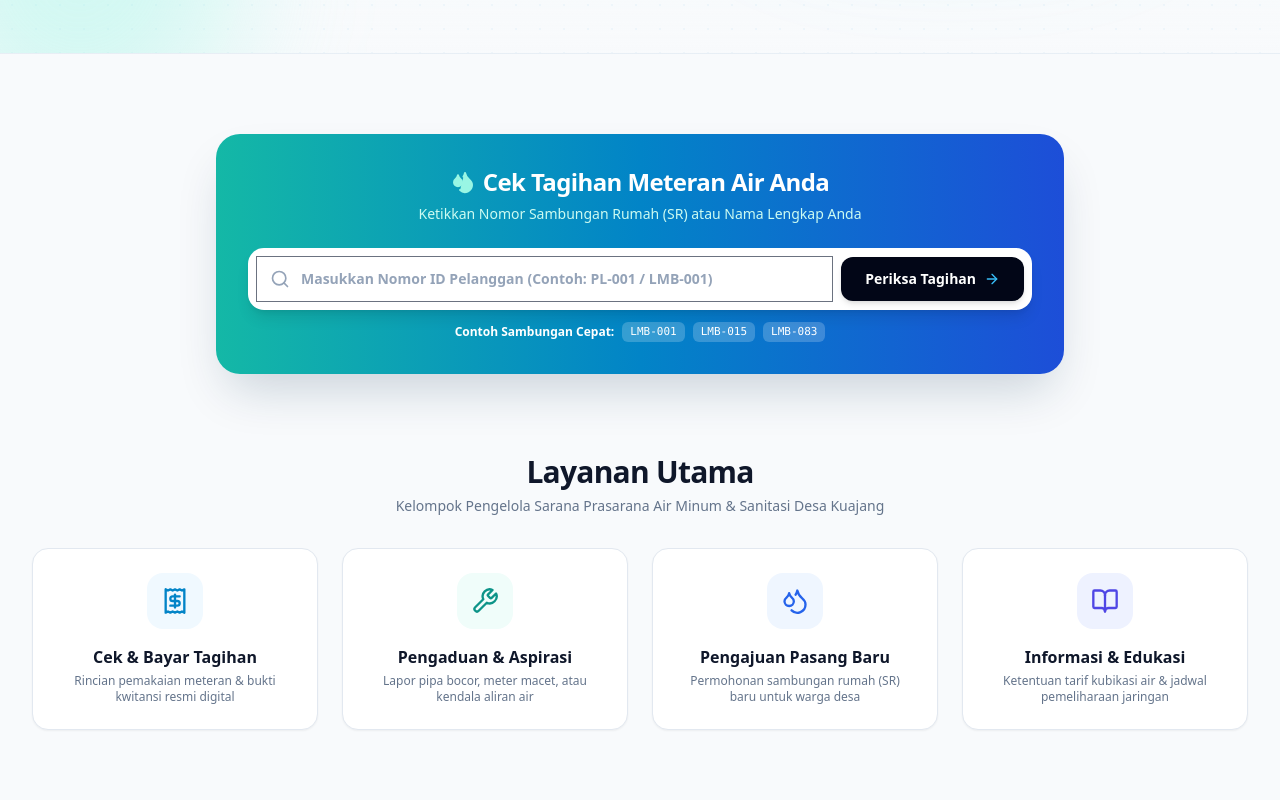
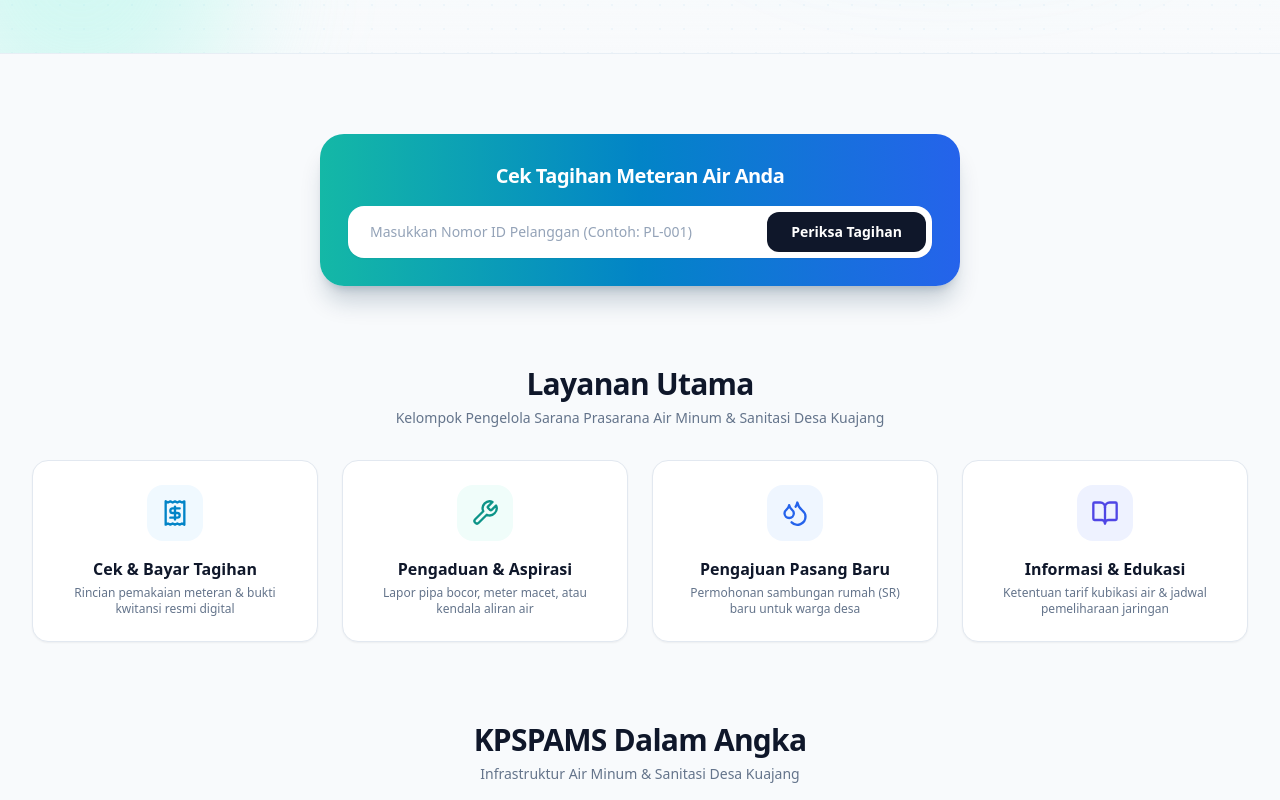
Before and after one commit to zarukjhi21/sistem_kpspams, a Next.js app in the folder frontend/: page / in a window 1280 px wide. Shown: the part 640-1440 px from the top of the page. Built offline with nearby package versions, Linux system fonts and the light colour scheme; no server answers.

Commit message:
fix(landing): polish floating search card to match minimalist Figma design without harsh borders

```diff
--- a/frontend/src/app/page.tsx
+++ b/frontend/src/app/page.tsx
@@ -425,66 +425,33 @@ export default function HomePage() {
           </div>
         </section>
 
-        {/* 3. Floating Card: "Cek Tagihan Meteran Air Anda" (Overlapping Element) */}
-        <section id="cek-tagihan" className="max-w-4xl mx-auto px-4 sm:px-6 -mt-16 sm:-mt-20 lg:-mt-24 relative z-30">
-          <div className="rounded-2xl sm:rounded-3xl bg-gradient-to-r from-teal-500 via-sky-600 to-blue-700 p-5 sm:p-7 lg:p-8 shadow-2xl shadow-sky-950/20 text-white">
-            <div className="text-center space-y-1 sm:space-y-1.5 mb-4 sm:mb-6">
-              <h2 className="text-lg sm:text-2xl font-black tracking-tight text-white flex items-center justify-center space-x-2">
-                <Droplets className="w-5 h-5 sm:w-6 sm:h-6 text-teal-200 fill-teal-200" />
-                <span>Cek Tagihan Meteran Air Anda</span>
+        {/* 3. Floating Card: "Cek Tagihan Meteran Air Anda" (Sleek Minimalist Figma Match) */}
+        <section id="cek-tagihan" className="max-w-2xl mx-auto px-4 -mt-10 sm:-mt-14 lg:-mt-16 relative z-30">
+          <div className="rounded-2xl sm:rounded-3xl bg-gradient-to-r from-teal-500 via-sky-600 to-blue-600 p-5 sm:p-7 shadow-xl shadow-sky-950/20 text-white">
+            <h2 className="text-base sm:text-xl font-bold tracking-tight text-white text-center mb-3 sm:mb-4">
+              Cek Tagihan Meteran Air Anda
             </h2>
-              <p className="text-xs sm:text-sm text-teal-100 font-medium">
-                Ketikkan Nomor Sambungan Rumah (SR) atau Nama Lengkap Anda
-              </p>
-            </div>
 
-            {/* Search Input Bar */}
-            <form onSubmit={handleQuickSearch} className="bg-white rounded-xl sm:rounded-2xl p-1.5 sm:p-2 shadow-lg flex flex-col sm:flex-row items-stretch sm:items-center gap-2">
-              <div className="relative flex-1">
-                <Search className="w-4 h-4 sm:w-5 sm:h-5 text-slate-400 absolute left-3.5 top-1/2 -translate-y-1/2" />
+            {/* Clean Unified Search Bar with Zero Clutter & No Harsh Borders */}
+            <form
+              onSubmit={handleQuickSearch}
+              className="bg-white rounded-xl sm:rounded-2xl p-1.5 shadow-sm flex flex-col sm:flex-row items-stretch sm:items-center gap-1.5 sm:gap-2"
+            >
               <input
                 ref={searchInputRef}
                 type="text"
                 value={quickSearch}
                 onChange={(e) => setQuickSearch(e.target.value)}
-                  placeholder="Masukkan Nomor ID Pelanggan (Contoh: PL-001 / LMB-001)"
-                  className="w-full pl-10 sm:pl-11 pr-3 py-2.5 sm:py-3 text-slate-900 placeholder-slate-400 text-xs sm:text-sm font-semibold focus:outline-none bg-transparent"
+                placeholder="Masukkan Nomor ID Pelanggan (Contoh: PL-001)"
+                className="flex-1 px-3 sm:px-4 py-2 sm:py-2.5 text-slate-800 placeholder-slate-400 text-xs sm:text-sm font-medium border-0 focus:ring-0 focus:outline-none bg-transparent"
               />
-              </div>
               <button
                 type="submit"
-                className="px-6 py-2.5 sm:py-3 rounded-lg sm:rounded-xl bg-slate-950 hover:bg-slate-800 text-white font-black text-xs sm:text-sm shadow-md transition active:scale-95 flex items-center justify-center space-x-2 whitespace-nowrap cursor-pointer"
+                className="px-5 sm:px-6 py-2.5 rounded-lg sm:rounded-xl bg-[#0F172A] hover:bg-[#1E293B] text-white font-bold text-xs sm:text-sm transition active:scale-95 whitespace-nowrap shadow-xs cursor-pointer"
               >
-                <span>Periksa Tagihan</span>
-                <ArrowRight className="w-4 h-4 text-sky-400" />
+                Periksa Tagihan
               </button>
             </form>
-
-            {/* Quick Helper Chips */}
-            <div className="mt-3 flex flex-wrap items-center justify-center gap-1.5 sm:gap-2 text-[11px] sm:text-xs text-teal-100">
-              <span className="font-semibold text-white">Contoh Sambungan Cepat:</span>
-              <button
-                type="button"
-                onClick={() => { setQuickSearch("LMB-001"); router.push("/portal?no=LMB-001"); }}
-                className="px-2 py-0.5 rounded-md bg-white/20 hover:bg-white/30 text-white font-mono text-[10px] sm:text-[11px] transition"
-              >
-                LMB-001
-              </button>
-              <button
-                type="button"
-                onClick={() => { setQuickSearch("LMB-015"); router.push("/portal?no=LMB-015"); }}
-                className="px-2 py-0.5 rounded-md bg-white/20 hover:bg-white/30 text-white font-mono text-[10px] sm:text-[11px] transition"
-              >
-                LMB-015
-              </button>
-              <button
-                type="button"
-                onClick={() => { setQuickSearch("LMB-083"); router.push("/portal?no=LMB-083"); }}
-                className="px-2 py-0.5 rounded-md bg-white/20 hover:bg-white/30 text-white font-mono text-[10px] sm:text-[11px] transition"
-              >
-                LMB-083
-              </button>
-            </div>
           </div>
         </section>
 
```
Lines whose indentation alone changed are shown as unchanged.
